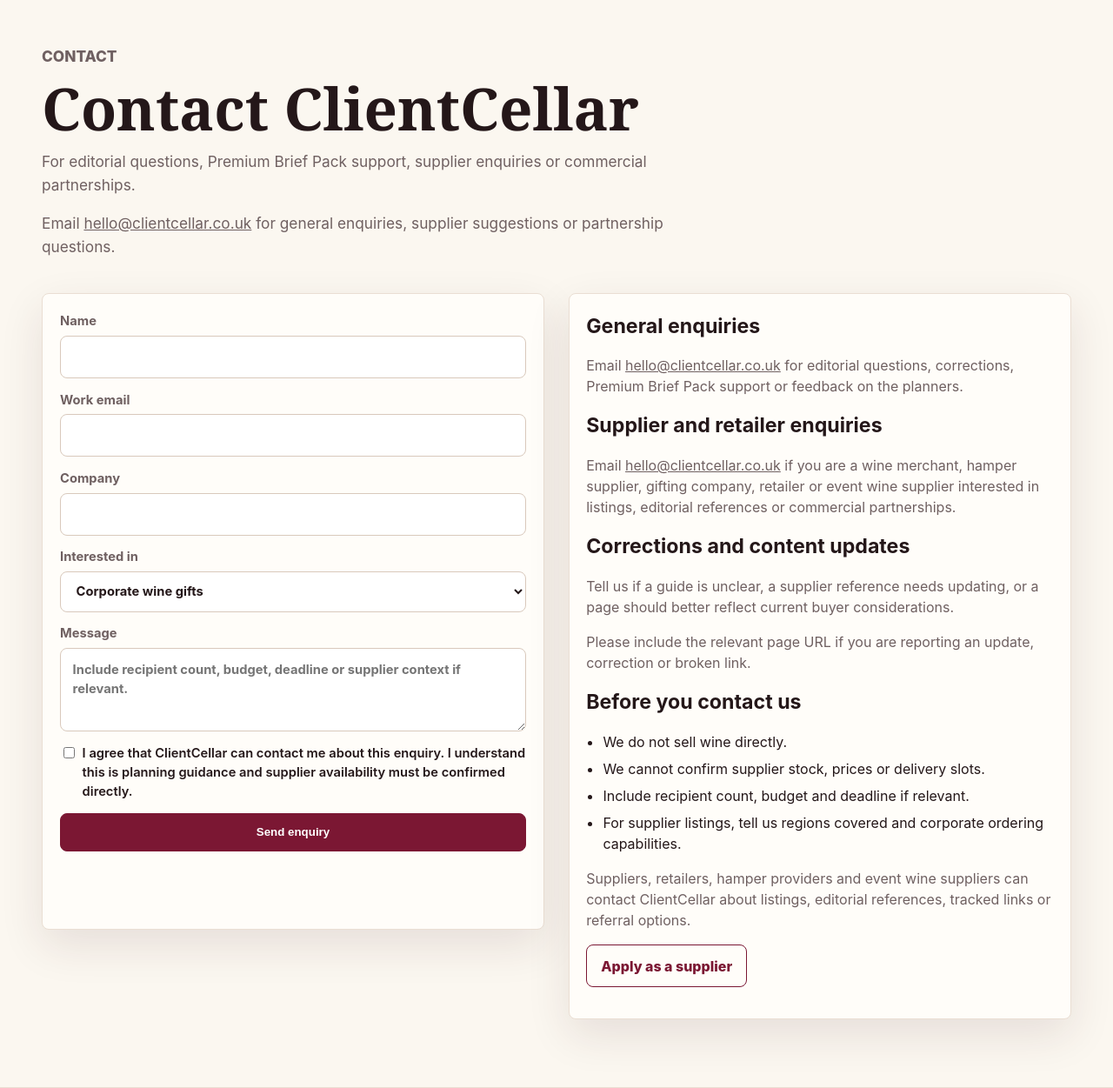
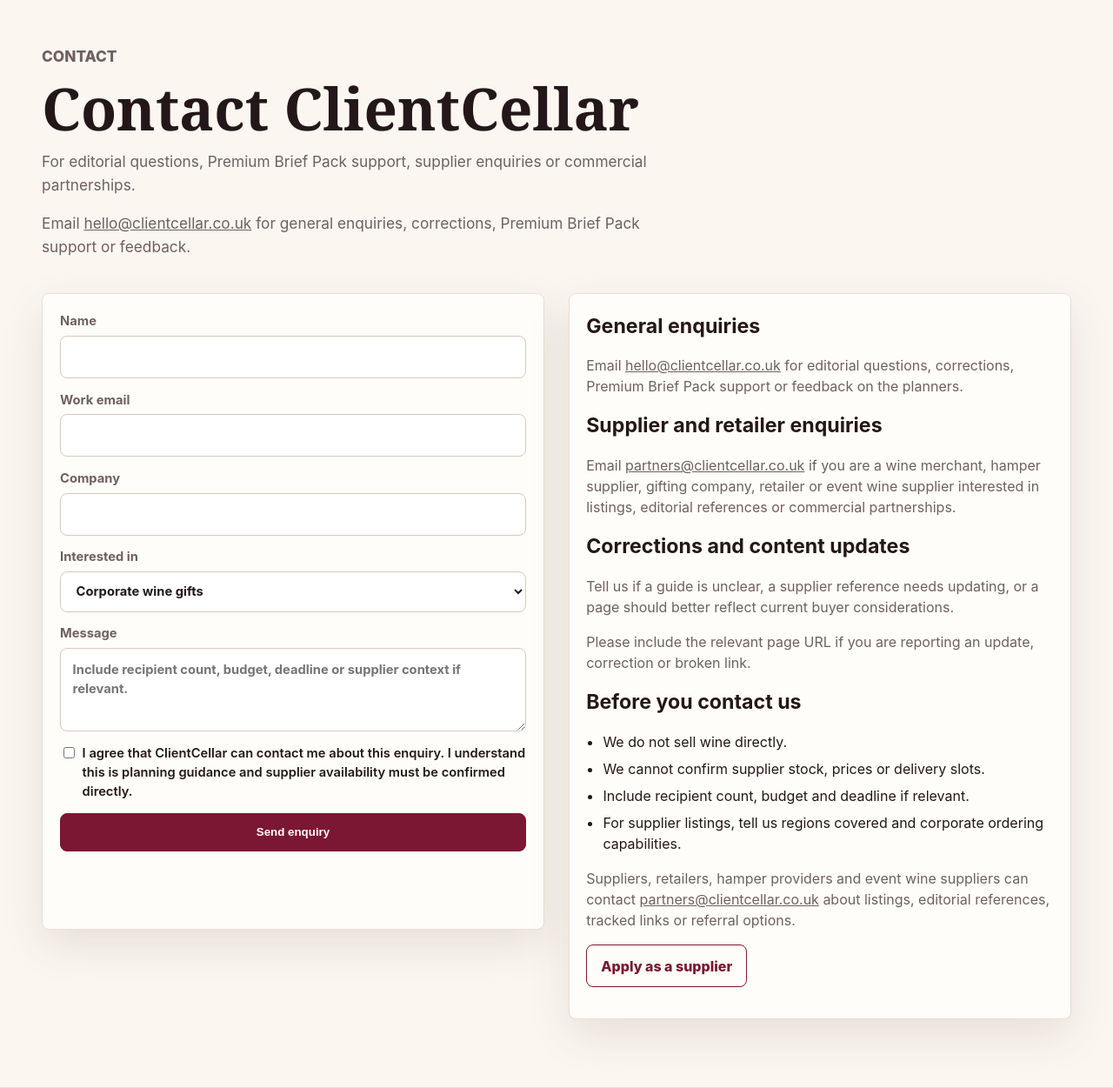
Before and after one commit to PhylC/clientcellar, a FastAPI app: page /contact in a window 1280 px wide. Shown: the part 69-1320 px from the top of the page at 87% size. Run offline with FastAPI, Linux system fonts and the light colour scheme.

Commit message:
Update partner contact email references

```diff
--- a/static/app.js
+++ b/static/app.js
@@ -2013,7 +2013,7 @@ function bindSupplierApplicationForm() {
         .map(([key, value]) => `${key}: ${value === true ? "yes" : value === false ? "no" : value || ""}`)
         .join("\n")
     );
-    const mailto = `mailto:hello@clientcellar.co.uk?subject=${encodeURIComponent("Supplier application")}&body=${mailBody}`;
+    const mailto = `mailto:partners@clientcellar.co.uk?subject=${encodeURIComponent("Supplier application")}&body=${mailBody}`;
     status.textContent = "Sending...";
     try {
       const response = await fetch("/api/supplier-application", {
@@ -2026,7 +2026,7 @@ function bindSupplierApplicationForm() {
       status.textContent = data.message || "Thanks — your supplier application has been saved.";
       form.reset();
     } catch (error) {
-      status.innerHTML = `Sorry, your supplier application could not be saved here. <a href="${mailto}">Email hello@clientcellar.co.uk with these details</a>.`;
+      status.innerHTML = `Sorry, your supplier application could not be saved here. <a href="${mailto}">Email partners@clientcellar.co.uk with these details</a>.`;
     }
   });
 }
--- a/templates/about.html
+++ b/templates/about.html
@@ -35,7 +35,8 @@
 
   <article>
     <h2>Contact</h2>
-    <p>For questions, supplier suggestions or partnership enquiries, contact <a href="mailto:hello@clientcellar.co.uk">hello@clientcellar.co.uk</a>.</p>
+    <p>For customer questions, corrections, Premium Brief Pack support or feedback, contact <a href="mailto:hello@clientcellar.co.uk">hello@clientcellar.co.uk</a>.</p>
+    <p>For supplier suggestions or commercial partnership enquiries, contact <a href="mailto:partners@clientcellar.co.uk">partners@clientcellar.co.uk</a>.</p>
   </article>
 </section>
 
--- a/templates/contact.html
+++ b/templates/contact.html
@@ -4,7 +4,7 @@
   <p class="eyebrow">Contact</p>
   <h1>Contact ClientCellar</h1>
   <p>For editorial questions, Premium Brief Pack support, supplier enquiries or commercial partnerships.</p>
-  <p class="small-note">Email <a href="mailto:hello@clientcellar.co.uk">hello@clientcellar.co.uk</a> for general enquiries, supplier suggestions or partnership questions.</p>
+  <p class="small-note">Email <a href="mailto:hello@clientcellar.co.uk">hello@clientcellar.co.uk</a> for general enquiries, corrections, Premium Brief Pack support or feedback.</p>
 </section>
 
 <section class="contact-layout">
@@ -42,7 +42,7 @@
     <h2>General enquiries</h2>
     <p>Email <a href="mailto:hello@clientcellar.co.uk">hello@clientcellar.co.uk</a> for editorial questions, corrections, Premium Brief Pack support or feedback on the planners.</p>
     <h2>Supplier and retailer enquiries</h2>
-    <p>Email <a href="mailto:hello@clientcellar.co.uk">hello@clientcellar.co.uk</a> if you are a wine merchant, hamper supplier, gifting company, retailer or event wine supplier interested in listings, editorial references or commercial partnerships.</p>
+    <p>Email <a href="mailto:partners@clientcellar.co.uk">partners@clientcellar.co.uk</a> if you are a wine merchant, hamper supplier, gifting company, retailer or event wine supplier interested in listings, editorial references or commercial partnerships.</p>
     <h2>Corrections and content updates</h2>
     <p>Tell us if a guide is unclear, a supplier reference needs updating, or a page should better reflect current buyer considerations.</p>
     <p>Please include the relevant page URL if you are reporting an update, correction or broken link.</p>
@@ -53,7 +53,7 @@
       <li>Include recipient count, budget and deadline if relevant.</li>
       <li>For supplier listings, tell us regions covered and corporate ordering capabilities.</li>
     </ul>
-    <p>Suppliers, retailers, hamper providers and event wine suppliers can contact ClientCellar about listings, editorial references, tracked links or referral options.</p>
+    <p>Suppliers, retailers, hamper providers and event wine suppliers can contact <a href="mailto:partners@clientcellar.co.uk">partners@clientcellar.co.uk</a> about listings, editorial references, tracked links or referral options.</p>
     <p><a class="button secondary" href="/supplier-application">Apply as a supplier</a></p>
   </aside>
 </section>
--- a/templates/network_readiness.html
+++ b/templates/network_readiness.html
@@ -33,7 +33,8 @@
   </article>
   <article>
     <h2>Contact details</h2>
-    <p>General enquiries, supplier suggestions and commercial partnership questions: <a href="mailto:hello@clientcellar.co.uk">hello@clientcellar.co.uk</a>.</p>
+    <p>General enquiries and customer questions: <a href="mailto:hello@clientcellar.co.uk">hello@clientcellar.co.uk</a>.</p>
+    <p>Supplier suggestions and commercial partnership questions: <a href="mailto:partners@clientcellar.co.uk">partners@clientcellar.co.uk</a>.</p>
   </article>
 </section>
 {% endblock %}
--- a/templates/supplier_partnerships.html
+++ b/templates/supplier_partnerships.html
@@ -5,7 +5,7 @@
   <h1>Work with ClientCellar</h1>
   <p>ClientCellar helps UK business buyers plan corporate wine gifts, hampers and event wine requirements before they choose a supplier.</p>
   <div class="hero-actions">
-    <a class="button primary" href="mailto:hello@clientcellar.co.uk">Email ClientCellar</a>
+    <a class="button primary" href="mailto:partners@clientcellar.co.uk">Email partnerships</a>
     <a class="button secondary" href="/supplier-application">Supplier application form</a>
   </div>
 </section>
@@ -63,10 +63,10 @@
   <div>
     <p class="eyebrow">Contact</p>
     <h2>Talk to ClientCellar</h2>
-    <p>To discuss supplier listings, tracked links, editorial references or commercial partnerships, email <a href="mailto:hello@clientcellar.co.uk">hello@clientcellar.co.uk</a>.</p>
+    <p>To discuss supplier listings, tracked links, editorial references or commercial partnerships, email <a href="mailto:partners@clientcellar.co.uk">partners@clientcellar.co.uk</a>.</p>
   </div>
   <div class="hero-actions">
-    <a class="button primary" href="mailto:hello@clientcellar.co.uk">Contact ClientCellar</a>
+    <a class="button primary" href="mailto:partners@clientcellar.co.uk">Contact partnerships</a>
     <a class="button secondary" href="/affiliate-disclosure">Affiliate disclosure</a>
   </div>
 </section>
--- a/templates/suppliers.html
+++ b/templates/suppliers.html
@@ -117,7 +117,7 @@
   <div>
     <p class="eyebrow">Supplier partnerships</p>
     <h2>Want to be listed?</h2>
-    <p>Wine merchants, hamper providers, gifting companies and event wine suppliers can contact us about listings, editorial references, future tracked links or other clearly disclosed commercial options.</p>
+    <p>Wine merchants, hamper providers, gifting companies and event wine suppliers can email <a href="mailto:partners@clientcellar.co.uk">partners@clientcellar.co.uk</a> about listings, editorial references, future tracked links or other clearly disclosed commercial options.</p>
   </div>
   <div class="hero-actions">
     <a class="button primary" href="/gift-planner">Plan corporate gifts</a>
--- a/templates/suppliers_join.html
+++ b/templates/suppliers_join.html
@@ -79,7 +79,7 @@
       <span>I agree that ClientCellar can contact me about this supplier enquiry.</span>
     </label>
     <button class="button primary full" type="submit">Send supplier application</button>
-    <p class="small-note">If the form does not send, email <a href="mailto:hello@clientcellar.co.uk">hello@clientcellar.co.uk</a> with these details.</p>
+    <p class="small-note">If the form does not send, email <a href="mailto:partners@clientcellar.co.uk">partners@clientcellar.co.uk</a> with these details.</p>
     <p id="supplier-application-status" class="form-status" role="status"></p>
   </form>
 </section>
```
Also changed, not shown: docs/site-functional-without-affiliates-checklist.md (+2 -2 lines), tests/test_smoke.py (+2 -2 lines).
